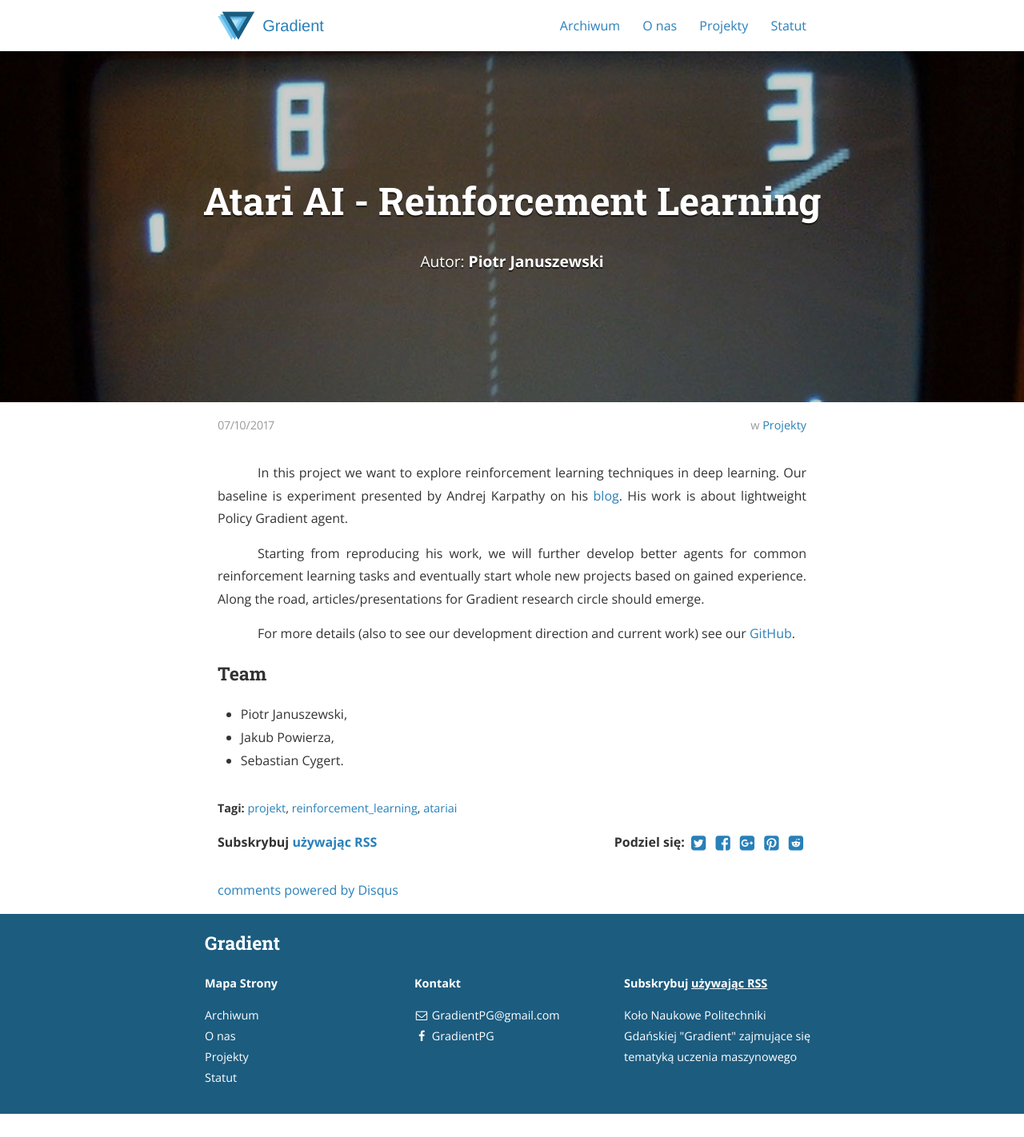
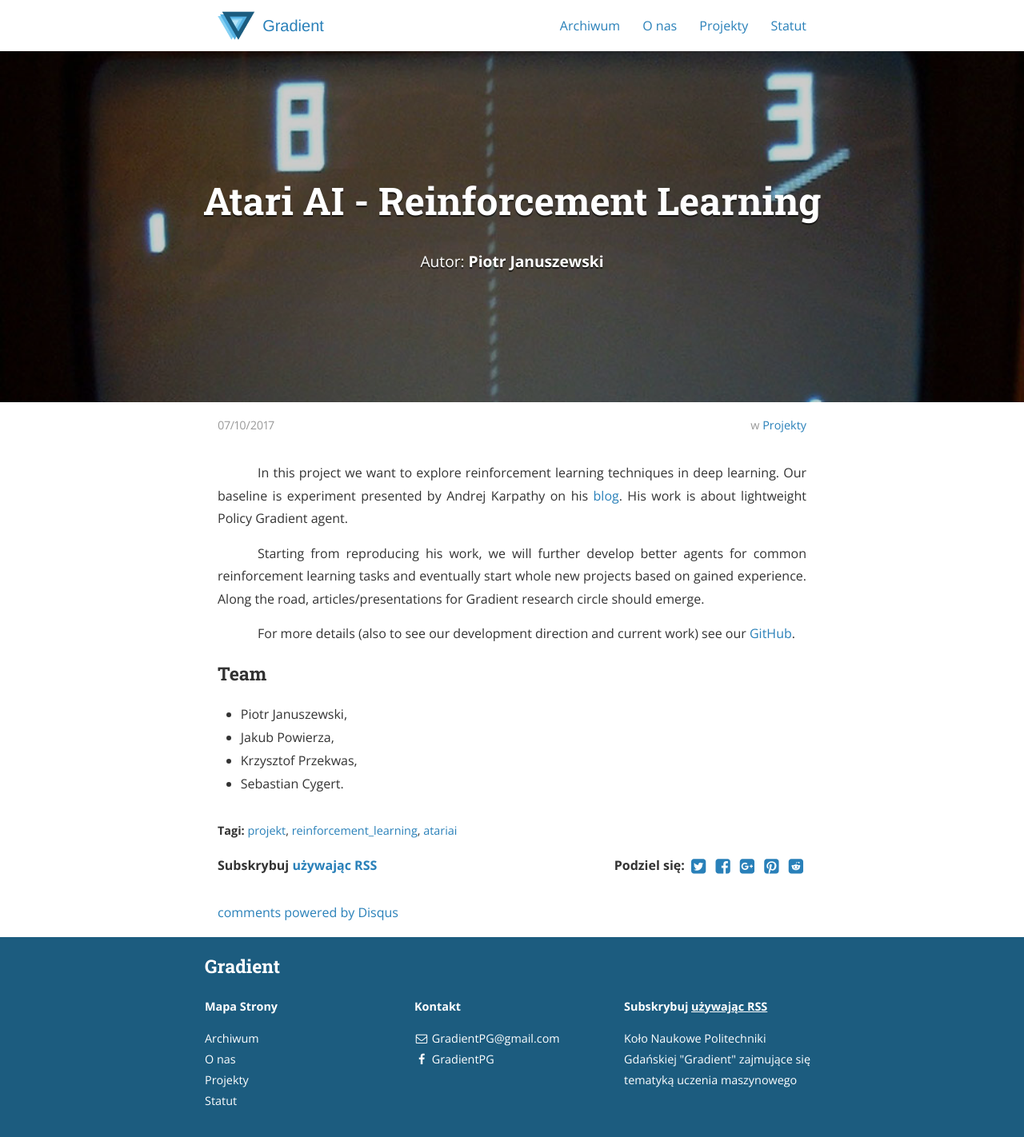
Before and after one commit to jpowie01/GradientPG, a Jekyll site: the page built from _posts/projects/2017-10-07-projekt-atari-ai.markdown, in a window 1280 px wide. Shown: the whole page at 80% size. Built offline with Jekyll 4.4.1, drawn with Linux system fonts in a browser that asks for light colours; nearby versions of some CDN libraries; comment, search, counter and statistics services are not loaded; before the commit the page ends 1393 px from its top, so only the background shows below that.

Commit message:
Dodanie nowego czlonka AtariAI

```diff
--- a/_posts/projects/2017-10-07-projekt-atari-ai.markdown
+++ b/_posts/projects/2017-10-07-projekt-atari-ai.markdown
@@ -19,4 +19,5 @@
 ### Team
 - Piotr Januszewski,
 - Jakub Powierza,
+- Krzysztof Przekwas,
 - Sebastian Cygert.
```
